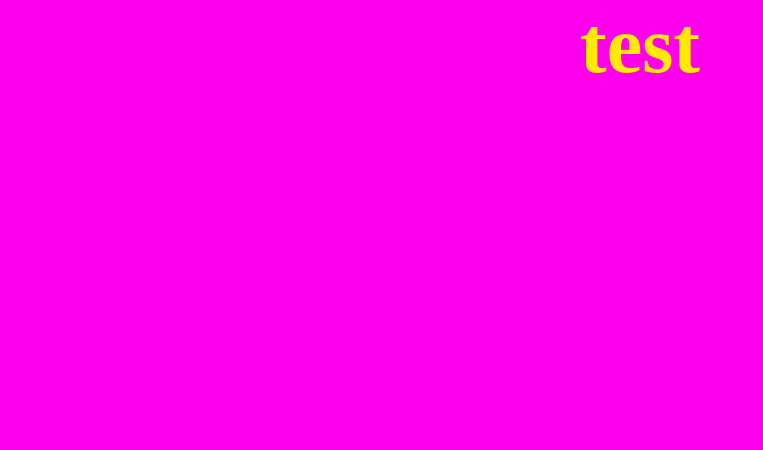
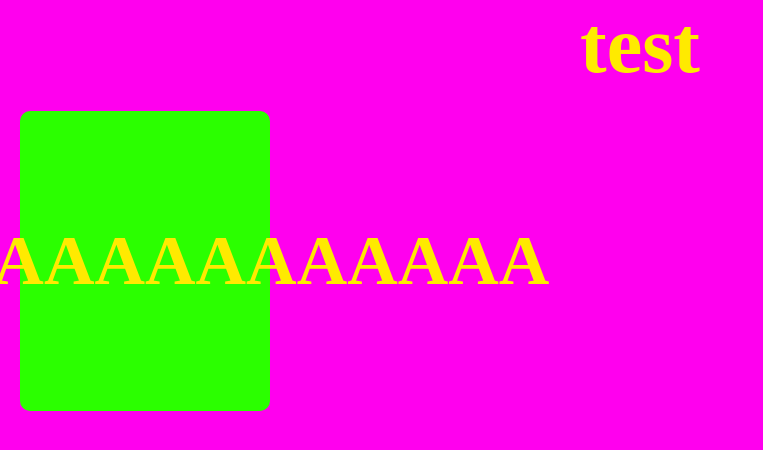
Before and after one commit to staten-island-tech/vite-project-inconveniencestore, a website built with Vite: page im-sleepy/index.html in a window 1280 px wide. Shown: the whole page, without its empty margins (0-763 px from the left). Built offline with nearby package versions, Linux system fonts and the light colour scheme; files whose address does not match are found by name.

Commit message:
chat todays mood is :3

```diff
--- a/im-sleepy/CSS/style.css
+++ b/im-sleepy/CSS/style.css
@@ -1,3 +1,5 @@
+@import "C:\Users\irene.li23\Documents\GitHub\vite-project-inconveniencestore\im-sleepy\CSS\variable.css";
+
 html, body, *{
   margin: 0;
   padding: 0;
@@ -5,25 +7,22 @@ html, body, *{
   font-size: 10px;
 }
 
-:root{
-  --primary: #0033ff;
+.container{
+  background-color: var(--neon-green);
 
-  --neon-yellow: #ffea00;
-  --bright-pink: #ff00ee;
-  --neon-green: #2bff00;
+  display: flex;
+  align-items: center;
+  flex-flow: column;
+  justify-content: space-around;
+  flex-grow: 1;
+  text-align: center;
+  padding: 3rem;
+  border-radius: 1rem;
 
-  --h1: 8rem;
-  --h2: 7rem;
-  --h3: 6rem;
-  --h4: 5rem;
-}
-
-.pink {
-  --primary: var(--bright-pink);
-}
-
-.green {
-  --primary: var(--neon-green);
+  width: 25rem;
+  max-width: 30rem;
+  height: 30rem;
+  margin: 2rem;
 }
 
 body{
@@ -36,6 +35,7 @@ h1 {
 }
 h2 {
   font-size: var(--h2);
+  color: var(--neon-yellow)
 }
 h1, h2, h3, h4, h5 {
   text-align: center;
--- /dev/null
+++ b/im-sleepy/CSS/variable.css
@@ -0,0 +1,24 @@
+:root{
+    --primary: #0033ff;
+
+    --neon-yellow: #ffea00;
+    --bright-pink: #ff00ee;
+    --neon-green: #2bff00;
+
+    --h1: 8rem;
+    --h2: 7rem;
+    --h3: 6rem;
+    --h4: 5rem;
+  }
+
+  .pink {
+    --primary: var(--bright-pink);
+  }
+
+  .green {
+    --primary: var(--neon-green);
+  }
+
+  .yellow {
+    --primary: var(var(--neon-yellow));
+  }
--- /dev/null
+++ b/im-sleepy/JS/list.js
@@ -0,0 +1,10 @@
+const store = [
+  {
+    object: "glass shards",
+    price: "1.13",
+    imageUrl: "",
+  },
+  {},
+];
+
+export { store };
--- a/im-sleepy/JS/main.js
+++ b/im-sleepy/JS/main.js
@@ -1 +1,4 @@
 import "../CSS/style.css";
+import { store } from "./list.js";
+
+store.forEach((object) => console.log(object));
--- a/im-sleepy/index.html
+++ b/im-sleepy/index.html
@@ -9,6 +9,11 @@
   <body class="pink">
     <!-- change class name here using js -->
     <h1>test</h1>
+
+    <div class= "container">
+      <h2>AAAAAAAAAAAAAAAA</h2>
+    </div>
+
     <script type="module" src="JS/main.js"></script>
   </body>
 </html>
```
